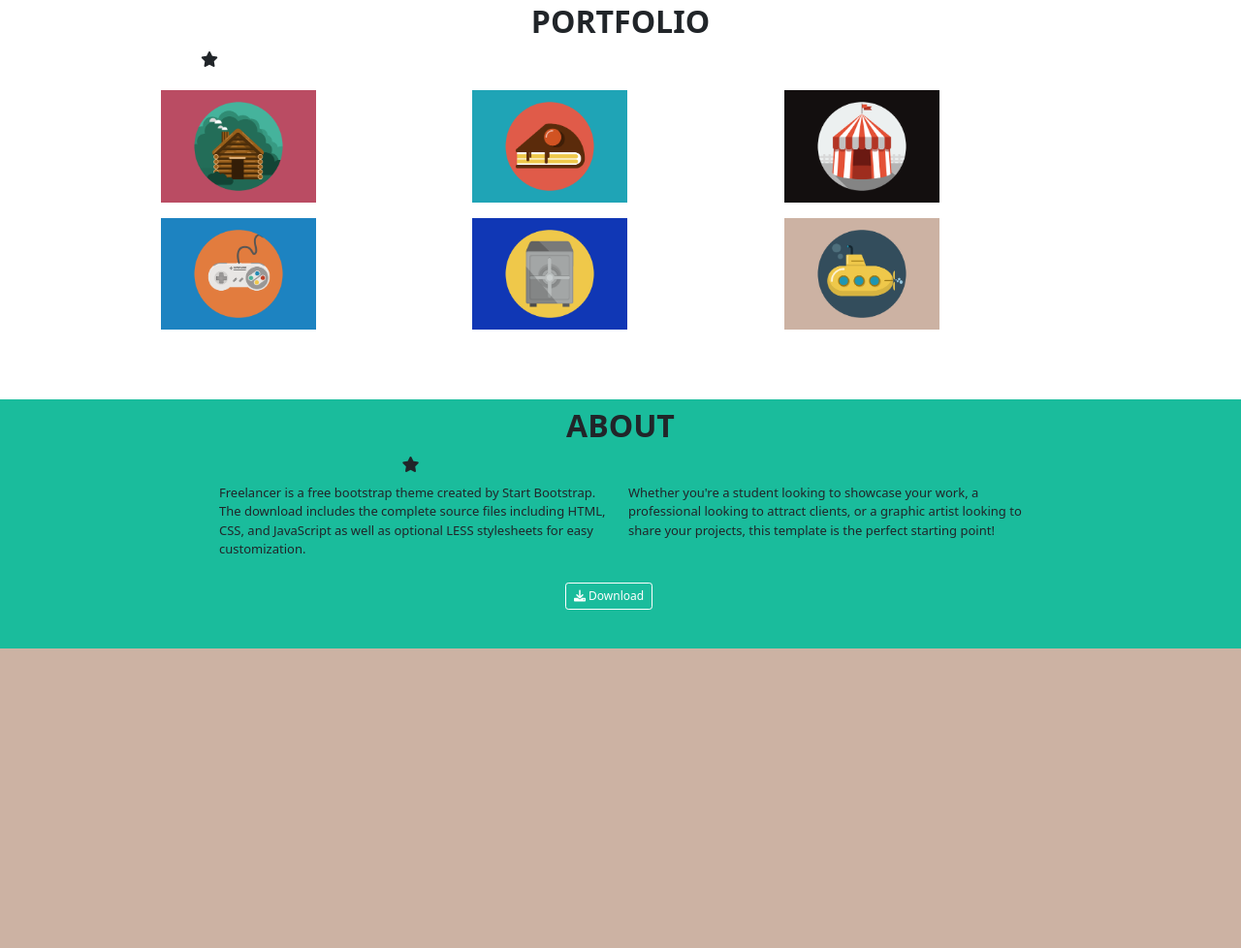
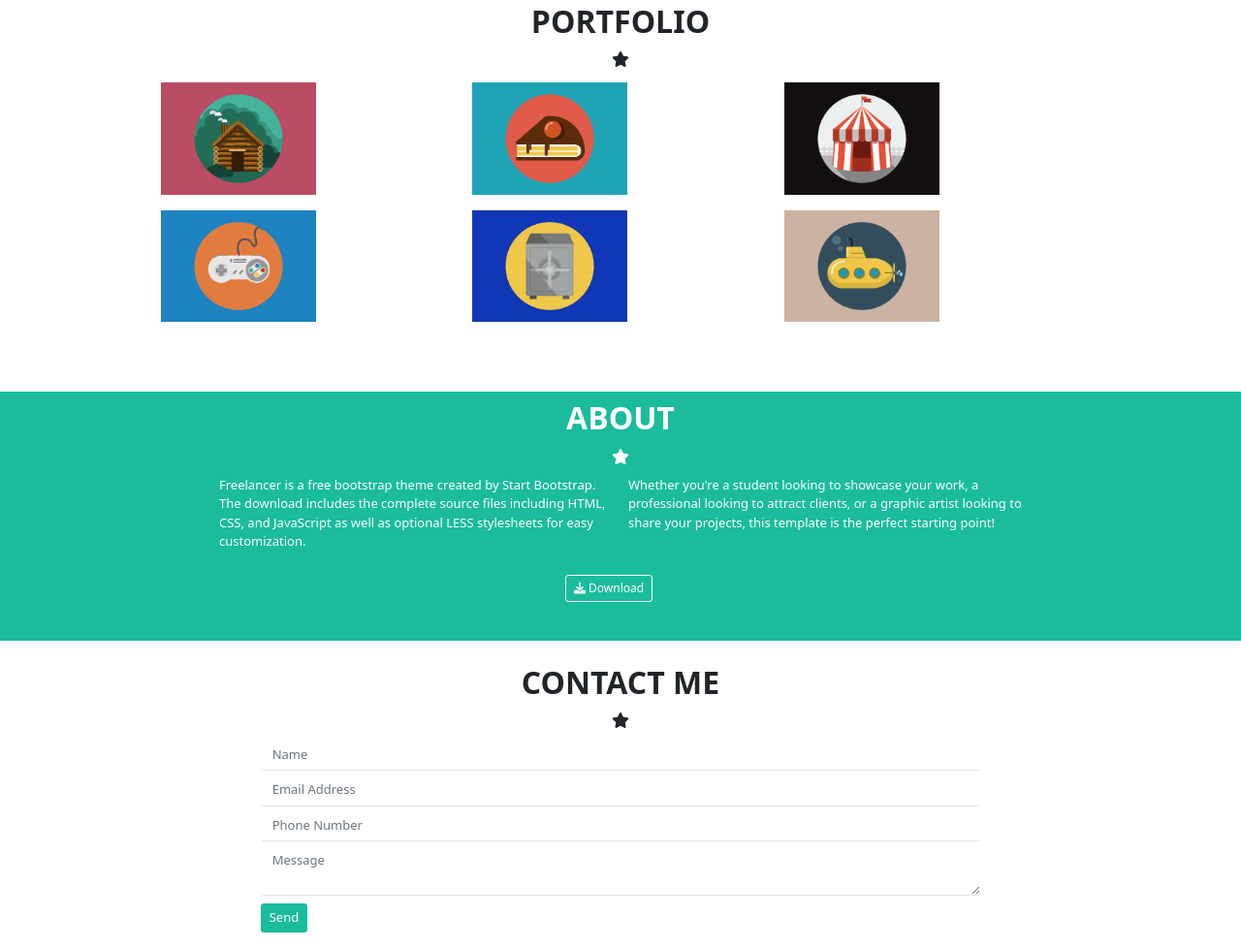
Before and after one commit to Mahdavi3649/html-css-bootstrap-freelancer, a plain HTML site: page index.html in a window 1280 px wide. Shown: the part 479-1457 px from the top of the page at 97% size. Before the commit the page ends 1148 px from the top, so only its background shows below. Drawn offline with nearby package versions, Linux system fonts and the light colour scheme.

Commit message:
add form section

```diff
--- a/index.html
+++ b/index.html
@@ -63,7 +63,7 @@
                             Portfolio
                         </h2>
 
-                        <div class="star dark my-2">
+                        <div class="star_dark text-center">
                             <i class="fas fa-star"></i>
                         </div>
                     </div>
@@ -100,13 +100,13 @@
                             About
                         </h2>
 
-                        <div class="star white">
+                        <div class="star_white text-center">
                             <i class="fas fa-star"></i>
                         </div>
                     </div>
                  </div>
 
-                 <div class="row font-s-13 g-3 px-2 px-md-5 pb-4 mx-md-5">
+                 <div class="row font-s-13 g-3 px-2 px-md-5 pb-4 mx-md-5 text-white">
                      <div class="col-8 col-md-6  mx-auto ps-md-5">
                         Freelancer is a free bootstrap theme created by Start Bootstrap. The download includes the
                         complete source files including HTML, CSS, and JavaScript as well as optional LESS
@@ -123,9 +123,53 @@
                             <button type="button" class="btn btn-sm font-s-12"><i class="fas fa-download"></i> Download</button>
                         </div>
                     </div>
-
                  </div>
              </div>
+         </section>
+
+         <section class="4th-section">
+             <div class="container">
+                 <div class="row py-2 mt-md-3">
+                    <div class="col-7 col-md-5 mx-auto">
+                        <h2 class="fw-bold font-size-medium text-center text-uppercase">
+                            Contact me
+                        </h2>
+
+                        <div class="star_dark text-center">
+                            <i class="fas fa-star"></i>
+                        </div>
+                    </div>
+                 </div>
+
+                 <form class="row g-1 pb-md-3">
+
+                    <div class="col-8 mx-auto">
+                        <input type="text" class="form-control border-0 border-bottom font-s-13" placeholder="Name"
+                            aria-label="name">
+                    </div>
+
+                    <div class="col-8 mx-auto">
+                        <input type="email" class="form-control border-0 border-bottom font-s-13"
+                            placeholder="Email Address" aria-label="email">
+                    </div>
+
+                    <div class="col-8 mx-auto">
+                        <input type="text" class="form-control border-0 border-bottom font-s-13"
+                            placeholder="Phone Number" aria-label="number">
+                    </div>
+
+                    <div class="col-8 mx-auto">
+                        <textarea class="form-control border-0 border-bottom font-s-13" placeholder="Message"
+                            aria-label="textarea"></textarea>
+                    </div>
+
+                    <div class="col-8 mx-auto mt-2">
+                        <button type="submit" class="btn btn-sm font-s-13 green_bg text-white">Send</button>
+                    </div>
+                </form>
+
+
+            </div>
          </section>
     </main>
 
--- a/style.css
+++ b/style.css
@@ -42,3 +42,11 @@
   border: 1px solid white;
   color: white;
 }
+
+.third-section h2 {
+  color: white;
+}
+
+.star_white {
+  color: white;
+}
```
